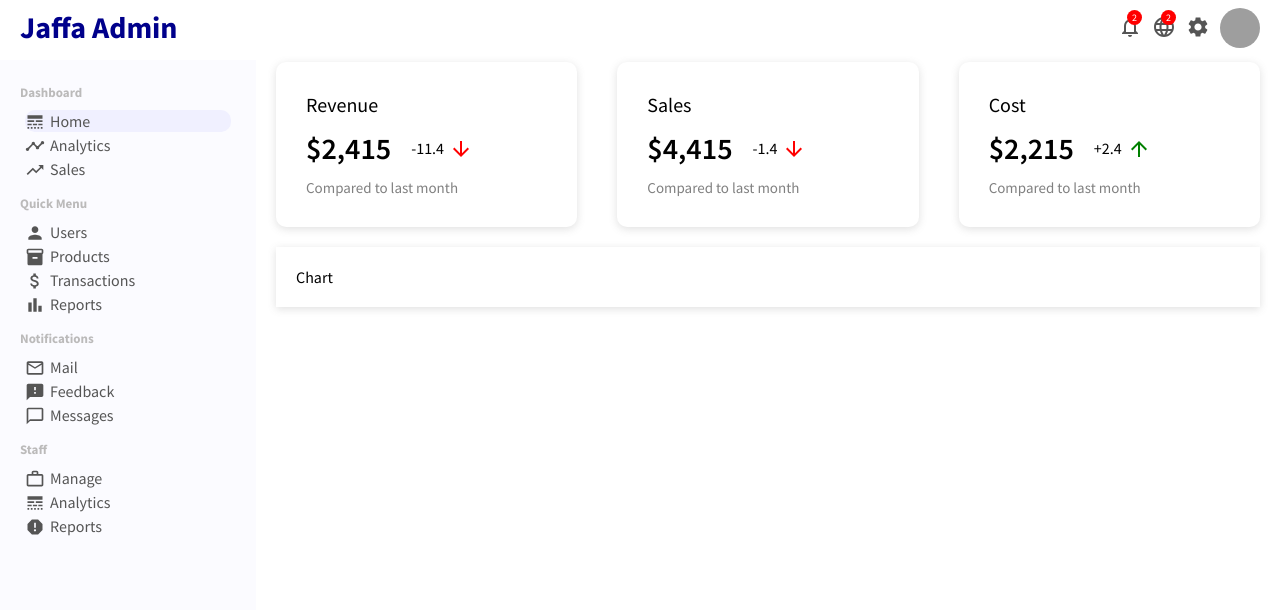
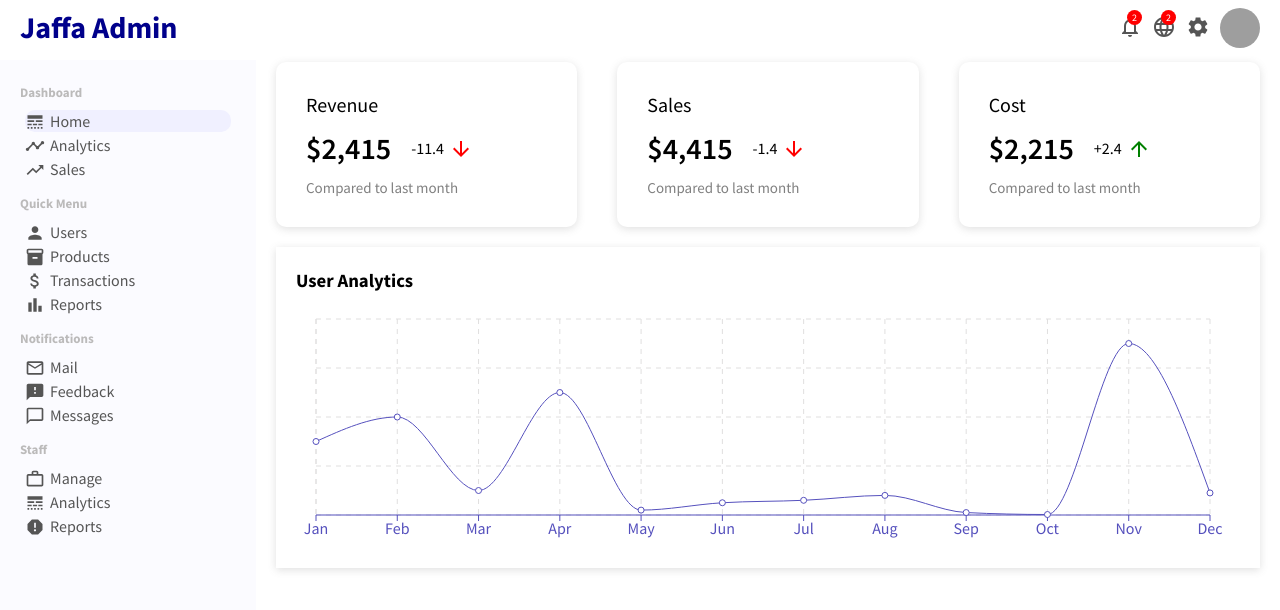
Before and after one commit to jaffasunny/admin_dashboard_reactapp, a React (Create React App) app: page / in a window 1280 px wide. Shown: the top 610 px of the page. Built offline with nearby package versions, Linux system fonts and the light colour scheme; grey boxes are pictures that could not be loaded.

Commit message:
Chart component completed

```diff
--- a/src/components/charts/Chart.jsx
+++ b/src/components/charts/Chart.jsx
@@ -1,8 +1,43 @@
 import React from "react";
+
+import {
+	LineChart,
+	Line,
+	XAxis,
+	CartesianGrid,
+	Tooltip,
+	ResponsiveContainer,
+} from "recharts";
+
 import "./chart.css";
 
-const Chart = () => {
-	return <div className="chart">Chart</div>;
-};
-
-export default Chart;
+export default function Chart({ title, data, dataKey, grid }) {
+	return (
+		<div className="chart">
+			<h3 className="chartTitle">{title}</h3>
+			<ResponsiveContainer width="100%" aspect={4 / 1}>
+				<LineChart
+					width={500}
+					height={300}
+					data={data}
+					margin={{
+						top: 5,
+						right: 30,
+						left: 20,
+						bottom: 5,
+					}}>
+					{grid && <CartesianGrid strokeDasharray="5 5" stroke="#e0dfdf" />}
+					<XAxis dataKey="name" stroke="#5550bd" />
+					<Tooltip />
+					<Line
+						type="monotone"
+						dataKey={dataKey}
+						stroke="#5550bd"
+						activeDot={{ r: 8 }}
+					/>
+					<Line type="monotone" dataKey="uv" stroke="#82ca9d" />
+				</LineChart>
+			</ResponsiveContainer>
+		</div>
+	);
+}
--- a/src/components/charts/chart.css
+++ b/src/components/charts/chart.css
@@ -3,3 +3,7 @@
 	margin: 20px;
 	padding: 20px;
 }
+
+.chartTitle {
+	margin-bottom: 20px;
+}
--- /dev/null
+++ b/src/components/dummyData.js
@@ -0,0 +1,50 @@
+export const userData = [
+	{
+		name: "Jan",
+		"Active User": 3000,
+	},
+	{
+		name: "Feb",
+		"Active User": 4000,
+	},
+	{
+		name: "Mar",
+		"Active User": 1000,
+	},
+	{
+		name: "Apr",
+		"Active User": 5000,
+	},
+	{
+		name: "May",
+		"Active User": 200,
+	},
+	{
+		name: "Jun",
+		"Active User": 500,
+	},
+	{
+		name: "Jul",
+		"Active User": 600,
+	},
+	{
+		name: "Aug",
+		"Active User": 800,
+	},
+	{
+		name: "Sep",
+		"Active User": 100,
+	},
+	{
+		name: "Oct",
+		"Active User": 20,
+	},
+	{
+		name: "Nov",
+		"Active User": 7000,
+	},
+	{
+		name: "Dec",
+		"Active User": 900,
+	},
+];
--- a/src/components/pages/Home/Home.jsx
+++ b/src/components/pages/Home/Home.jsx
@@ -2,12 +2,19 @@ import React from "react";
 import Chart from "../../charts/Chart";
 import FeaturedInfo from "../../featuredInfo/FeaturedInfo";
 import "./home.css";
+import { userData } from "../../dummyData";
 
 const Home = () => {
 	return (
 		<div className="home">
 			<FeaturedInfo />
-			<Chart />
+			<Chart
+				data={userData}
+				title="User Analytics"
+				grid
+				dataKey="Active User"
+			/>
+			<div className="homeWidgets"></div>
 		</div>
 	);
 };
--- a/src/components/pages/Home/home.css
+++ b/src/components/pages/Home/home.css
@@ -1,3 +1,8 @@
-.home{
-    flex: 4;
+.home {
+	flex: 4;
 }
+
+.homeWidgets {
+	display: flex;
+	margin: 20px;
+}
```
Also changed, not shown: src/components/widgetsLg/WidgetLg.jsx (added, +8 -0 lines), src/components/widgetsSm/WidgetSm.jsx (added, +8 -0 lines), src/components/widgetsLg/widgetLg.css (added), src/components/widgetsSm/widgetSm.css (added).
